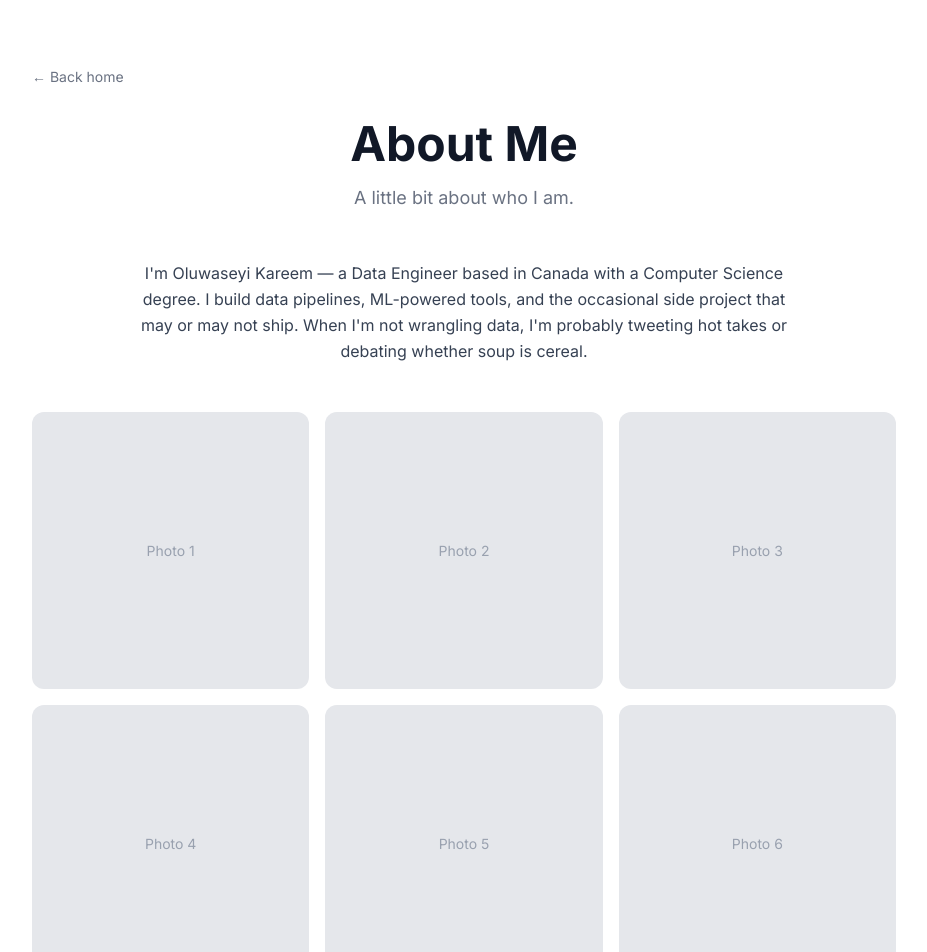
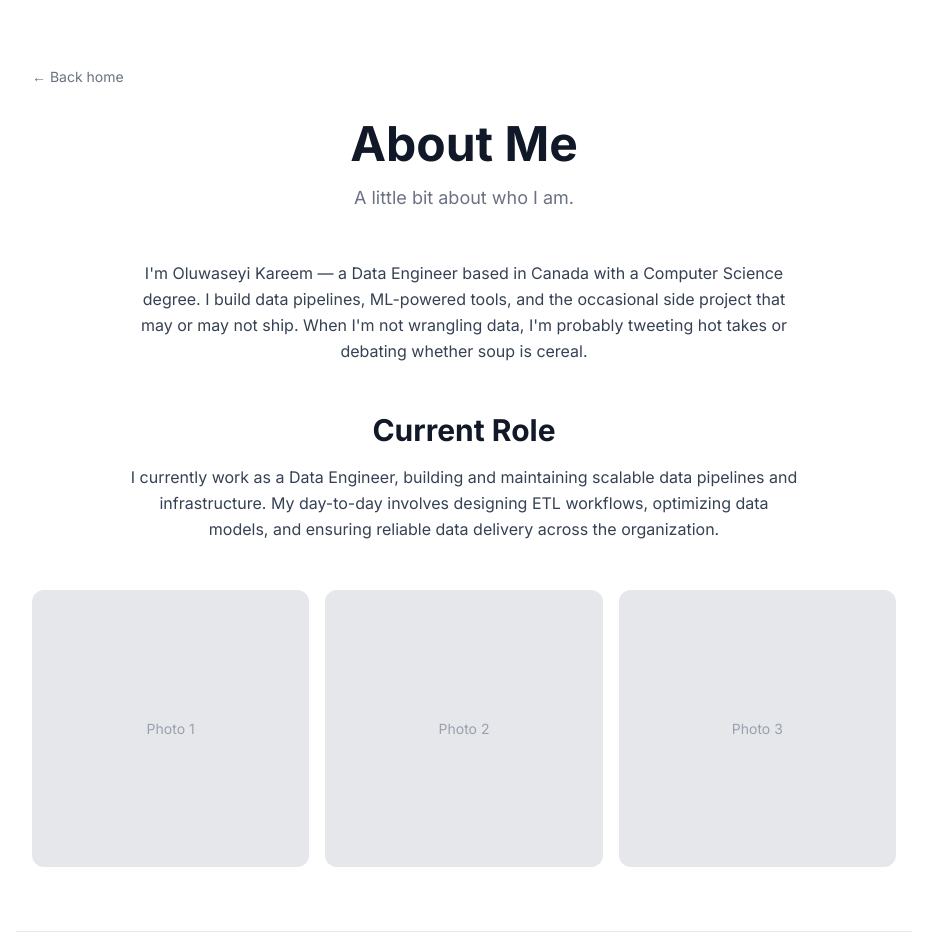
Before and after one commit to datareemz/portfolio_f, a Next.js app: page /about in a window 1280 px wide. Shown: the top 952 px of the page, without its empty margins (176-1103 px from the left). Built offline with nearby package versions, Linux system fonts and the light colour scheme.

Commit message:
Updated performance and added lyn suggestion

```diff
--- a/src/app/about/page.tsx
+++ b/src/app/about/page.tsx
@@ -42,6 +42,20 @@ export default function AboutPage() {
         </FadeIn>
 
         <FadeIn delay={0.4}>
+          <div className="max-w-2xl mx-auto mb-12">
+            <h2 className="text-2xl md:text-3xl font-bold mb-4 text-center">
+              Current Role
+            </h2>
+            <p className="text-gray-700 dark:text-gray-300 leading-relaxed text-center">
+              I currently work as a Data Engineer, building and maintaining
+              scalable data pipelines and infrastructure. My day-to-day involves
+              designing ETL workflows, optimizing data models, and ensuring
+              reliable data delivery across the organization.
+            </p>
+          </div>
+        </FadeIn>
+
+        <FadeIn delay={0.6}>
           <ImageGallery />
         </FadeIn>
       </div>
--- a/src/components/ImageGallery.tsx
+++ b/src/components/ImageGallery.tsx
@@ -13,9 +13,6 @@ const PLACEHOLDER_IMAGES: ImageItem[] = [
   { id: 1, alt: "Photo 1" },
   { id: 2, alt: "Photo 2" },
   { id: 3, alt: "Photo 3" },
-  { id: 4, alt: "Photo 4" },
-  { id: 5, alt: "Photo 5" },
-  { id: 6, alt: "Photo 6" },
 ];
 
 const MAX_IMAGES = 12;
```
Also changed, not shown: src/resources/performance_weekly_performance.csv.
